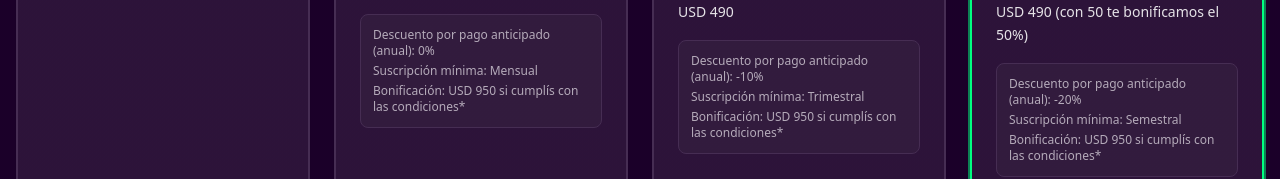
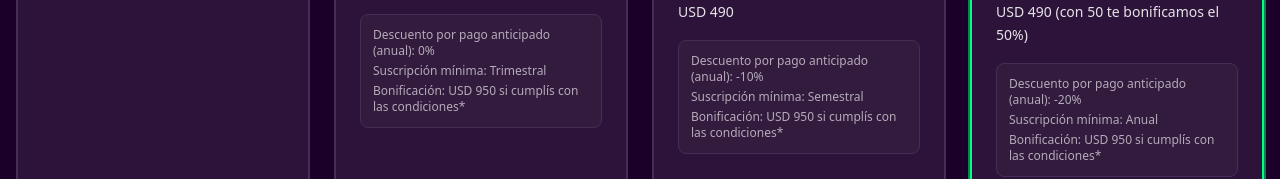
Before and after one commit to MerMenchon/aesthetic-category-requests, a React (Vite) app: page / in a window 1280 px wide. Shown: the part 1222-1401 px from the top of the page. Built offline with nearby package versions, Linux system fonts and the light colour scheme.

Commit message:
Code edited in Lovable Code Editor
Edited UI in Lovable

```diff
--- a/src/pages/Index.tsx
+++ b/src/pages/Index.tsx
@@ -161,7 +161,7 @@ const PLAN_CONFIGURATIONS = {
       setupCosts: ["✅ Setup PDP Premium hasta 10: c/u USD 490"],
       details: {
         discount: "0%",
-        subscription: "Mensual",
+        subscription: "Trimestral",
         bonus: "USD 950 si cumplís con las condiciones*"
       },
       description: "Ideal para empresas activas que quieren mejorar su gestión, visibilidad y rendimiento comercial."
@@ -175,7 +175,7 @@ const PLAN_CONFIGURATIONS = {
       setupCosts: ["✅ Setup Agroweb: USD 9.000", "✖️ Customización Homepage + 3 landings (no incluida)", "✅ Setup gestor interno: USD 5.000", "✅ Setup PDP Premium hasta 20: c/u USD 490"],
       details: {
         discount: "-10%",
-        subscription: "Trimestral",
+        subscription: "Semestral",
         bonus: "USD 950 si cumplís con las condiciones*"
       },
       description: "Ideal para empresas que buscan escalar, automatizar su operación y destacarse frente a la competencia."
@@ -189,7 +189,7 @@ const PLAN_CONFIGURATIONS = {
       setupCosts: ["✅ Setup Agroweb: USD 9.000", "✅ Customización Homepage + 3 landings: USD 5.900", "✅ Setup gestor interno: USD 5.000", "✅ Setup PDP Premium hasta 50: c/u USD 490 (con 50 te bonificamos el 50%)"],
       details: {
         discount: "-20%",
-        subscription: "Semestral",
+        subscription: "Anual",
         bonus: "USD 950 si cumplís con las condiciones*"
       },
       description: "Para referentes del mercado que buscan maximizar su crecimiento omnicanal y operar como socios estratégicos de Bipolos."
```
